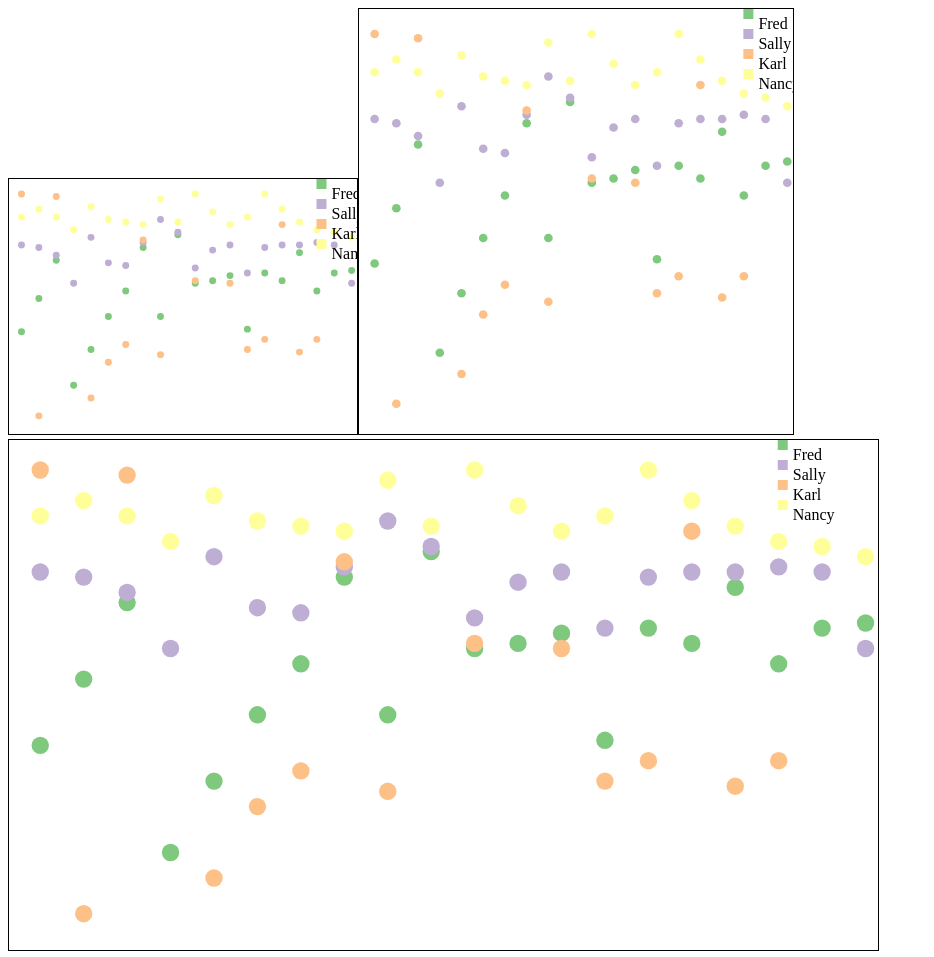
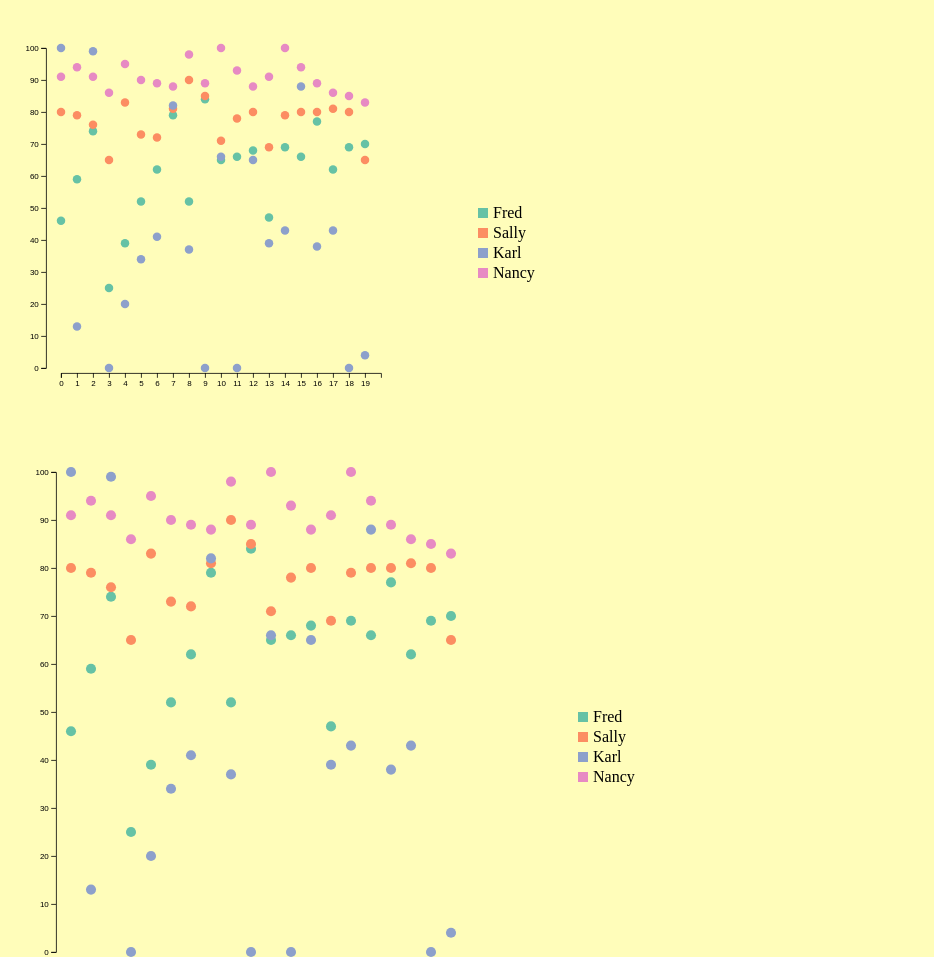
Before and after one commit to Runningcal622/scatterLab, a plain HTML site: page index.html in a window 1280 px wide. Shown: the top 957 px of the page, without its empty margins (0-934 px from the left). Drawn offline with nearby package versions, Linux system fonts and the light colour scheme.

Commit message:
maybe done

```diff
--- a/index.html
+++ b/index.html
@@ -2,6 +2,11 @@
 <html lang="en" dir="ltr">
   <head>
     <meta charset="utf-8">
+    <style>
+      body{
+        background-color: #fffdba;
+      }
+    </style>
   </head>
   <body>
     <script src="https://d3js.org/d3.v5.js"></script>
--- a/scatterPlot.js
+++ b/scatterPlot.js
@@ -31,18 +31,20 @@ var drawScatter = function(width,height,data)
 {
 
   var margins ={
-    top:height/20,
-    left:width/32,
-    bottom:height/10,
-    right:width/10
+    top:50,
+    left:50,
+    bottom:50,
+    right:80
   };
 
-  width = width-margins.left-margins.right;
-  height = height-margins.top-margins.bottom;
-  var colors = d3.scaleOrdinal(d3.schemeAccent);
+  width = width+margins.left+margins.right;
+  height = height+margins.top+margins.bottom;
+
+
+  var colors = d3.scaleOrdinal(d3.schemeSet2);
   var xScale = d3.scaleLinear()
                 .domain([0,20])
-                .range([0,width]);
+                .range([0,width-margins.left-margins.right]);
   var yScale = d3.scaleLinear()
                 .domain([0,100])
                 .range([height,0]);
@@ -51,12 +53,11 @@ var drawScatter = function(width,height,data)
   var svg = d3.select("body")
       .append("svg")
       .attr("width",width)
-      .attr("height",height)
-      .style("border","1px solid black");
+      .attr("height",height);
 
   var plot = svg.append("g")
             .classed("plot",true)
-            .attr("transform","translate("+margins.left+","+margins.top+")");
+            .attr("transform","translate("+(.1*width)+","+(.1 *height)+")"+" scale(.8,.8)");
 
 
   var students = plot.selectAll("g")
@@ -73,17 +74,21 @@ var drawScatter = function(width,height,data)
           .attr("cy",function(d){return yScale(d);})
           .attr("r",function(){return .01*width;});
 
+
+
+
   var legend = svg.append("g")
             .classed("legend",true)
             .attr("transform",function(d){
               console.log(width-margins.right);
-              return "translate("+(width-margins.right)+",0)";});
+              return "translate("+(20+width-margins.right)+","+(.5*height)+")";});
+
   var legendLines = legend.selectAll("g")
           .data(data)
           .enter()
           .append("g")
           .classed("legendLine",true)
-          .attr("transform",function(d,i){return "translate(0,"+(i*20)+")";});
+          .attr("transform",function(d,i){return "translate(0,"+((i*20))+")";});
 
 
   legendLines.append("rect")
@@ -98,9 +103,20 @@ var drawScatter = function(width,height,data)
             .attr("x",0)
             .attr("y",0)
             .text(function(d,i){return d.name})
-            .attr("transform","translate(15,20)");
+            .attr("transform","translate(15,10)");
 
+    var xAxis = d3.axisBottom(xScale)
+    .tickValues([0,1,2,3,4,5,6,7,8,9,10,11,12,13,14,15,16,17,18,19]);
 
+    svg.append("g").classed("xAxis",true)
+        .call(xAxis)
+        .attr("transform","translate("+(.1*width)+","+(height-.7*margins.top)+")"+" scale(.8,.8)");;
+    var yAxis = d3.axisLeft(yScale);
+    svg.append("g").classed("yAxis",true)
+        .call(yAxis)
+        .attr("transform","translate("+(.1*width-.3*margins.left)+","+(.1 *height)+")"+" scale(.8,.8)");;
+
+  d3.select("body").append("br");
 
 
 
```
